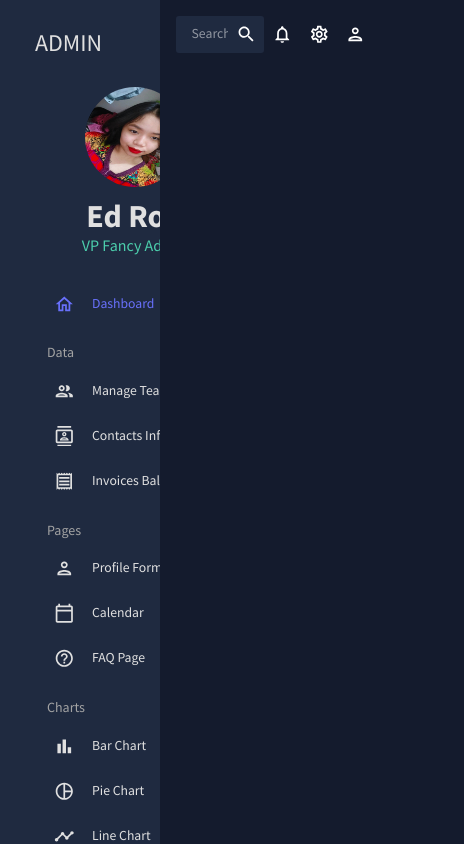
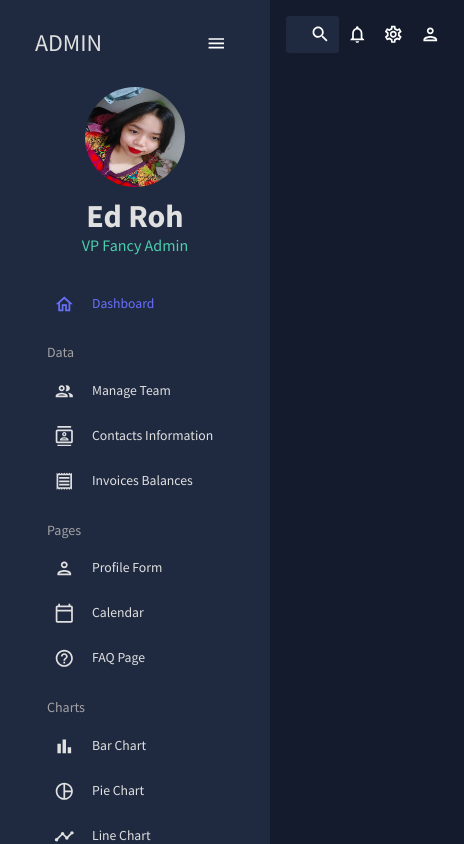
Before and after one commit to janwry26/tup-capstone, a React (Create React App) app in the folder client/: page /dashboard in a window 390 px wide. Shown: the whole page, 464 px wide, since content can reach past the window. Built offline with nearby package versions, Linux system fonts and the light colour scheme; sample sign-in values are in the browser's storage.

Commit message:
adjust responsiveness of sidebar and team section

```diff
--- a/client/src/scenes/global/Sidebar.js
+++ b/client/src/scenes/global/Sidebar.js
@@ -49,9 +49,9 @@
   return (
     <Box
       sx={{
-        overflow: "auto",
+        // overflow: "auto",
         height: "100vh",
-        overflowX: "hidden",
+        // overflowX: "hidden",
 
         "& .pro-sidebar-inner": {
           background: `${colors.primary[400]} !important`,
--- a/client/src/scenes/team/index.js
+++ b/client/src/scenes/team/index.js
@@ -69,11 +69,11 @@
   ];
 
   return (
-    <Box m="20px">
+    <Box m={{ xs: "10px", md: "20px" }}>
       <Header title="TEAM" subtitle="Managing the Team Members" />
       <Box
-        m="40px 0 0 0"
-        height="75vh"
+        m={{ xs: "20px 0 0 0", md: "40px 0 0 0" }}
+        height={{ xs: "60vh", md: "75vh" }}
         sx={{
           "& .MuiDataGrid-root": {
             border: "none",
```
